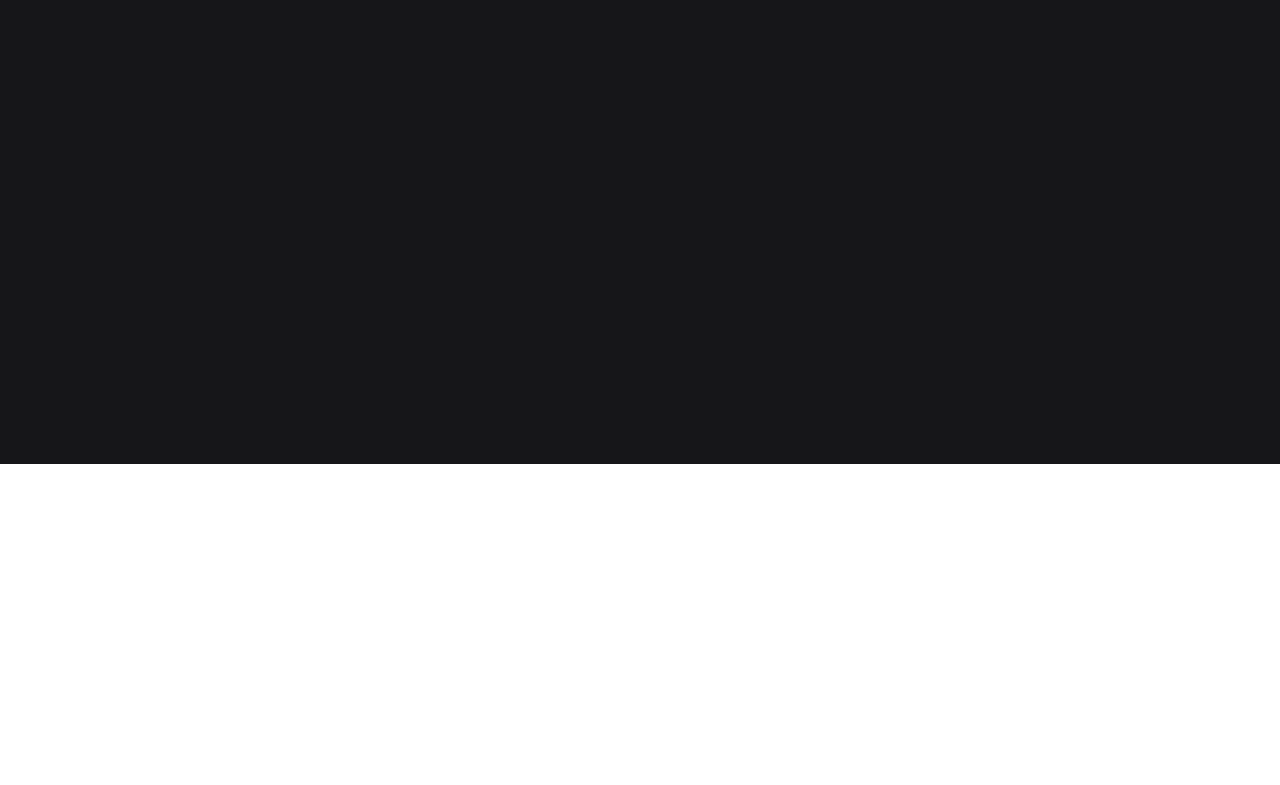
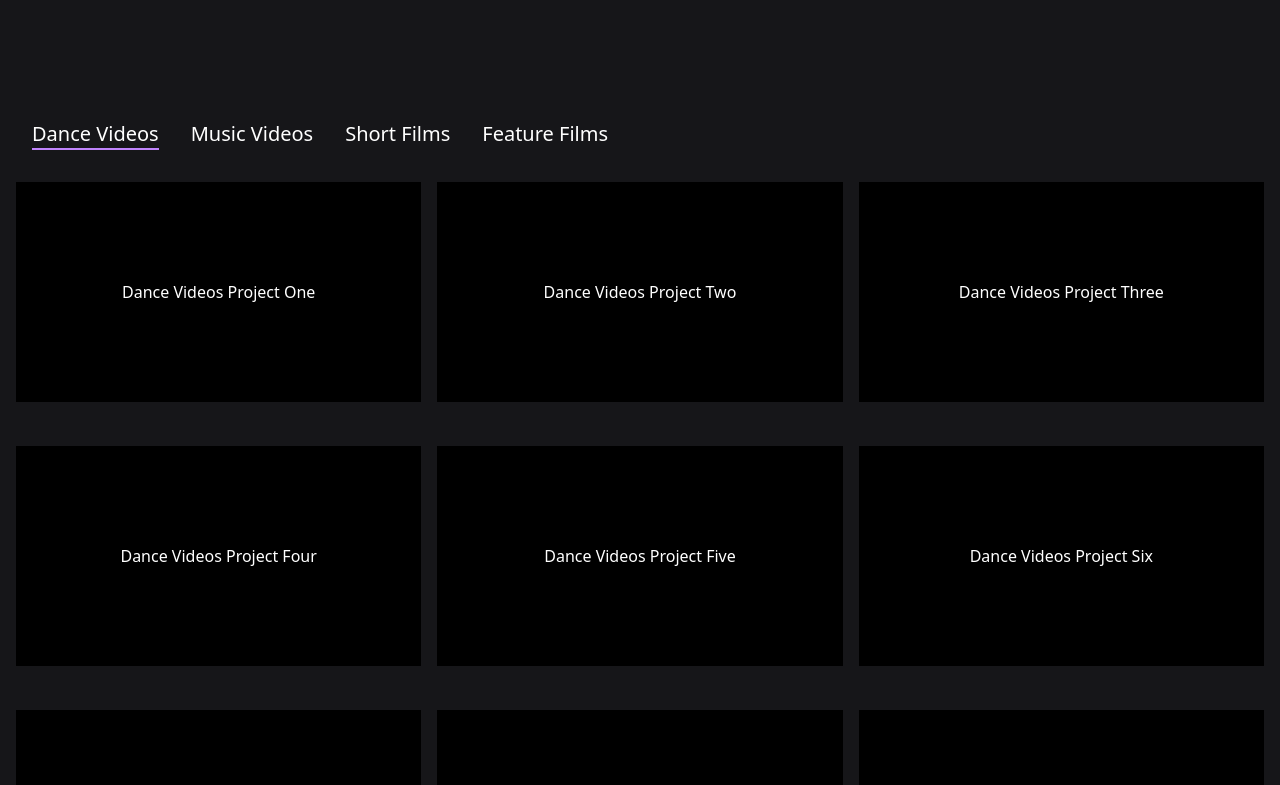
Before and after one commit to itsmejoeyb/alvisuals, a Next.js app: page /work in a window 1280 px wide. Shown: the part 395-1180 px from the top of the page. Before the commit the page ends 859 px from the top, so only its background shows below. Built offline with nearby package versions, Linux system fonts and the light colour scheme; a web font is replaced by a local one.

Commit message:
finished work page

```diff
--- /dev/null
+++ b/components/AnimatedFlex.tsx
@@ -0,0 +1,33 @@
+import React, { ReactNode } from 'react'
+import { motion } from 'framer-motion'
+
+type Props = {
+    children: ReactNode
+}
+
+const container = {
+    hidden: { opacity: 1 },
+    visible: {
+        opacity: 1,
+        transition: {
+            staggerChildren: .2,
+            delayChildren: .9,
+
+        }
+    }
+}
+
+const AnimatedFlex = ({ children }: Props) => {
+    return (
+        <motion.div
+            className='mt-32 w-full'
+            variants={container}
+            initial="hidden"
+            animate="visible"
+        >
+            {children}
+        </motion.div>
+    );
+}
+
+export default AnimatedFlex
--- a/components/AnimatedGrid.tsx
+++ b/components/AnimatedGrid.tsx
@@ -3,20 +3,22 @@ import { motion } from 'framer-motion'
 
 type Props = {
     children: ReactNode
+    delay: number
 }
 
-const container = {
-    hidden: { opacity: 1 },
-    visible: { opacity: 1,
-        transition: {
-            staggerChildren: .2,
-            delayChildren: .9,
+const AnimatedGrid = ({ children, delay }: Props) => {
+    const container = {
+        hidden: { opacity: 1 },
+        visible: {
+            opacity: 1,
+            transition: {
+                staggerChildren: .2,
+                delayChildren: delay,
 
+            }
         }
     }
-}
 
-const AnimatedGrid = ({ children }: Props) => {
     return (
         <motion.div
             className='grid grid-cols-4 md:grid-cols-12 gap-x-4 gap-y-11'
--- a/components/Navigation.tsx
+++ b/components/Navigation.tsx
@@ -40,7 +40,7 @@ const Navigation = () => {
                             <a className="text-sm">{item.title}</a>
                         </NoScrollLink>
                         {item === selectedLink && (
-                            <motion.div className="h-[2px] bg-purple-400 w-full" layoutId="underline" />
+                            <motion.div className="h-[2px] bg-purple-400 w-full" layoutId="navigation" />
                         )}
                     </li>
                 ))}
--- /dev/null
+++ b/components/Tabs.tsx
@@ -0,0 +1,60 @@
+import { MouseEvent, useState } from 'react'
+import { motion } from 'framer-motion'
+
+type Props = {
+    children: JSX.Element[]
+}
+
+const appear = {
+    hidden: { opacity: 0, y: '20%' },
+    visible: {
+        opacity: 1,
+        y: 0,
+        transition: {
+            duration: 0.5,
+            ease: [0, 0, 0.8, 1],
+        },
+    },
+}
+
+const Tabs = ({ children }:Props ) => {
+    const [activeTab, setActiveTab] = useState(children[0].props.label)
+
+    const handleClick = (e:MouseEvent<HTMLDivElement>, newTab:string) => {
+        e.preventDefault()
+        setActiveTab(newTab)
+    }
+
+    return (
+        <motion.div variants={appear}>
+            <ul className='flex'>
+                {children.map(tab => (
+                    <li
+                        className='px-4 relative'
+                        key={tab.props.label}
+                    >
+                        <div
+                            aria-label='button'
+                            className="text-xl md:font-2xl font-medium title hover:cursor-pointer"
+                            onClick={e => handleClick(e, tab.props.label)}
+                        >
+                            {tab.props.label}
+                        </div>
+                    {tab.props.label === activeTab && (
+                        <motion.div className="h-[2px] bg-purple-400 w-full" layoutId="tabs" />
+                    )}
+                </li>))}
+            </ul>
+            {children.map(child => {
+                if (child.props.label === activeTab)
+                    return (
+                        <div className='mt-8' key={child.props.label}>
+                            {child.props.children}
+                        </div>
+                    )
+            })}
+        </motion.div>
+    )
+}
+
+export default Tabs
--- a/pages/about/index.tsx
+++ b/pages/about/index.tsx
@@ -24,7 +24,7 @@ const index = () => {
             <AnimatedLine delay={0.2} title="ABOUT US" emoji="📝" />
             <AnimatedText line1="Cinematography," line2="and So Much More" />
             <div className="mt-16">
-                <AnimatedGrid>
+                <AnimatedGrid delay={.9}>
                     <motion.div
                         className="col-span-4 font-sans font-light"
                         variants={appear}
@@ -82,12 +82,12 @@ const index = () => {
                     <Line title="THE TEAM" emoji='👋' width="60%" />
                     <h2 className='text-7xl lg:w-1/2 pb-16 pt-8'>Meet the Team</h2>
                     <Grid>
-                        <div className="col-span-4 md:col-span-6 h-[600px] relative my-4">
+                        <div className="col-span-4 md:col-span-6 order-1 h-[600px] my-4">
                             <div className='h-full flex justify-center items-center w-full bg-black'>
                                 <div className='text-3xl'>Photo</div>
                             </div>
                         </div>
-                        <div className="col-span-4 md:col-span-6 h-[600px] relative my-4">
+                        <div className="col-span-4 md:col-span-6 order-2 h-[600px] my-4">
                             <div className="flex flex-col justify-center h-full">
                                 <p className="text-base text-gray-400 mb-4">
                                     <span className="text-lg text-purple-400">/</span> JOB TITLE
@@ -97,7 +97,7 @@ const index = () => {
                             </div>
                         </div>
 
-                        <div className="col-span-4 md:col-span-6 h-[600px] relative my-4">
+                        <div className="col-span-4 md:col-span-6 order-4 md:order-3 h-[600px] my-4">
                             <div className="flex flex-col justify-center h-full">
                                 <p className="text-base text-gray-400 mb-4">
                                     <span className="text-lg text-purple-400">/</span> JOB TITLE
@@ -106,18 +106,18 @@ const index = () => {
                                 <p>Lorem ipsum dolor sit amet consectetur, adipisicing elit. Quaerat repellat saepe voluptatem eaque non laboriosam voluptatum quam corrupti nemo distinctio similique veniam totam sed, quibusdam iste asperiores eos omnis magni modi nobis labore! Deserunt laudantium fuga repellat illum sequi placeat atque, mollitia suscipit iusto accusantium.</p>
                             </div>
                         </div>
-                        <div className="col-span-4 md:col-span-6 h-[600px] relative my-4">
+                        <div className="col-span-4 md:col-span-6 order-3 md:order-4 h-[600px] my-4">
                             <div className='h-full flex justify-center items-center w-full bg-black'>
                                 <div className='text-3xl'>Photo</div>
                             </div>
                         </div>
 
-                        <div className="col-span-4 md:col-span-6 h-[600px] relative my-4">
+                        <div className="col-span-4 md:col-span-6 order-5 h-[600px] my-4">
                             <div className='h-full flex justify-center items-center w-full bg-black'>
                                 <div className='text-3xl'>Photo</div>
                             </div>
                         </div>
-                        <div className="col-span-4 md:col-span-6 h-[600px] relative my-4">
+                        <div className="col-span-4 md:col-span-6 order-6 h-[600px] my-4">
                             <div className="flex flex-col justify-center h-full">
                                 <p className="text-base text-gray-400 mb-4">
                                     <span className="text-lg text-purple-400">/</span> JOB TITLE
--- a/pages/index.tsx
+++ b/pages/index.tsx
@@ -29,7 +29,7 @@ const Home = () => {
                 <AnimatedText line1="Capturing the" line2="Bigger Picture" />
             </div>
             <AnimatedLine delay={0.7} emoji="🎥" />
-            <AnimatedGrid>
+            <AnimatedGrid delay={.9}>
                 <motion.div
                     className="col-span-4 font-sans font-light"
                     variants={appear}
--- a/pages/work/index.tsx
+++ b/pages/work/index.tsx
@@ -1,12 +1,56 @@
+import { motion } from 'framer-motion'
+import AnimatedFlex from '../../components/AnimatedFlex'
+import AnimatedGrid from '../../components/AnimatedGrid'
 import AnimatedLine from '../../components/AnimatedLine'
 import AnimatedText from '../../components/AnimatedText'
 import Layout from '../../components/Layout'
+import Tabs from '../../components/Tabs'
+
+const tabs = [
+    'Dance Videos',
+    'Music Videos',
+    'Short Films',
+    'Feature Films'
+]
+
+const demoProjects = ['Project One', 'Project Two', 'Project Three', 'Project Four', 'Project Five', 'Project Six', 'Project Seven', 'Project Eight', 'Project Nine']
+
+const appear = {
+    hidden: { opacity: 0, y: '20%' },
+    visible: {
+        opacity: 1,
+        y: 0,
+        transition: {
+            duration: 0.5,
+            ease: [0, 0, 0.8, 1],
+        },
+    },
+}
 
 const index = () => {
     return (
         <Layout title="Work" description="A collection of our previous work.">
             <AnimatedLine delay={0.2} title="OUR WORK" emoji="🎬" />
             <AnimatedText line1="Your Stories" line2="Brought to Life" />
+            <AnimatedFlex>
+                <Tabs>
+                    {tabs.map(tab => (
+                        //@ts-ignore
+                        <div className='mt-4' key={tab} label={tab}>
+                            <AnimatedGrid delay={0.3}>
+                                {demoProjects.map(project => (
+                                    <motion.div
+                                        className="col-span-4 row-span-6 bg-black flex justify-center items-center w-full h-full"
+                                        variants={appear}
+                                    >
+                                        <h3>{tab + ' ' + project}</h3>
+                                    </motion.div>
+                                ))}
+                            </AnimatedGrid>
+                        </div>
+                    ))}
+                </Tabs>
+            </AnimatedFlex>
         </Layout>
     )
 }
```
